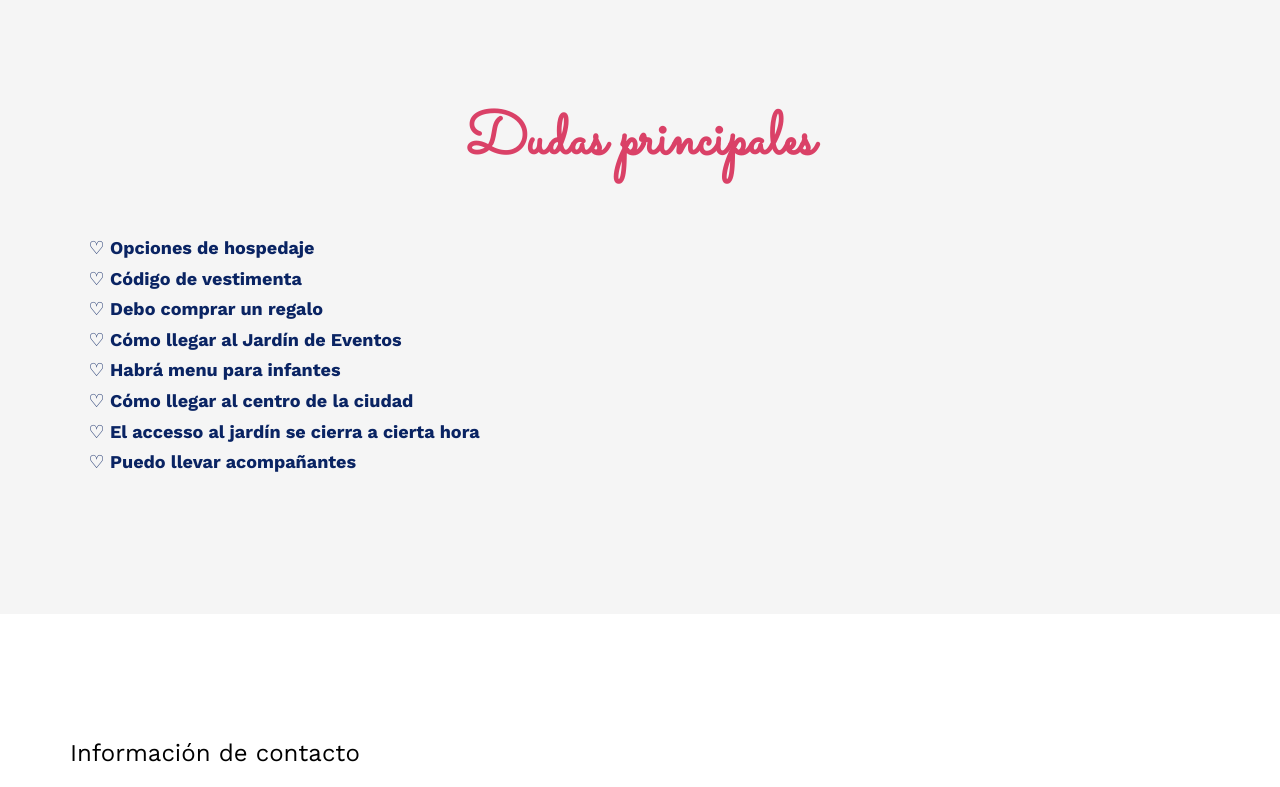
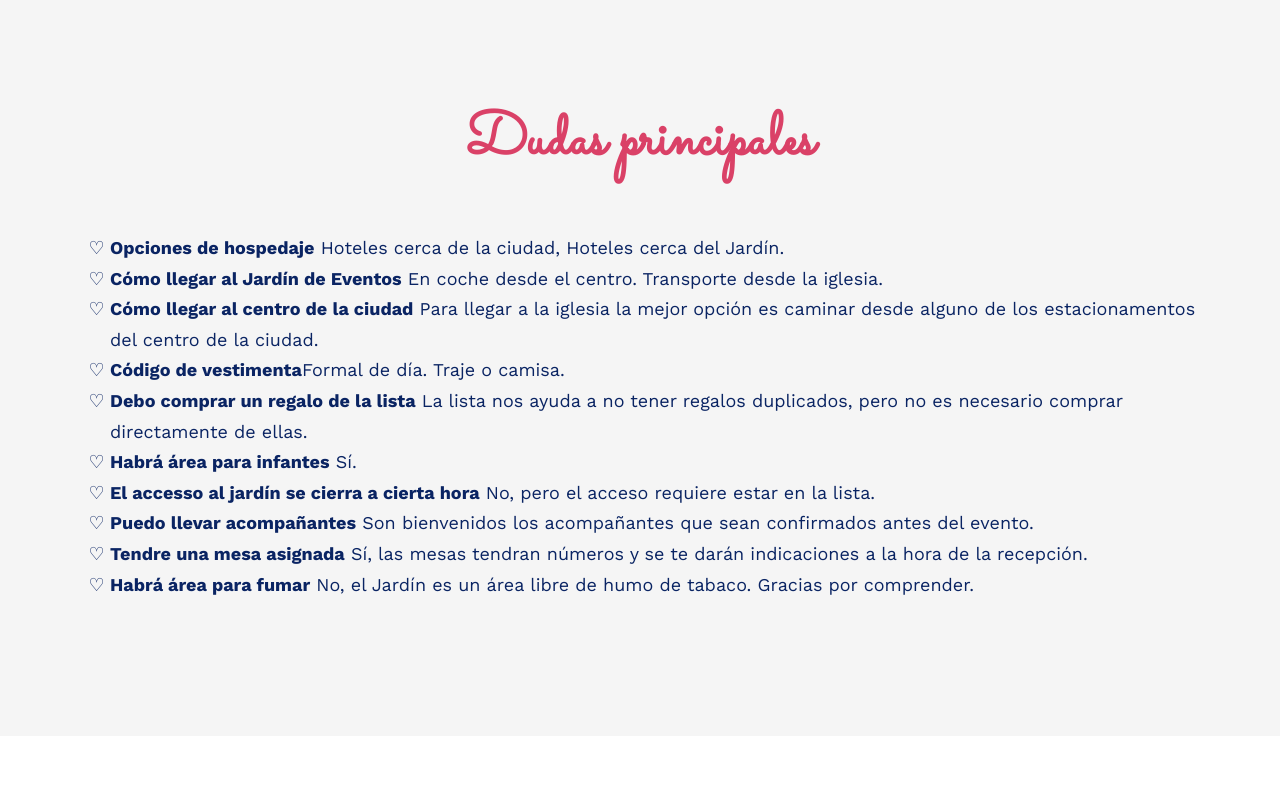
Before and after one commit to tvanessa/tvanessa.github.io, a plain HTML site: page contact.html in a window 1280 px wide. Shown: the part 629-1416 px from the top of the page. Drawn offline with nearby package versions, Linux system fonts and the light colour scheme; some packages are replaced by stand-ins of ours; no server answers; files whose address does not match are found by name.

Commit message:
fix contact page

```diff
--- a/contact.html
+++ b/contact.html
@@ -114,14 +114,16 @@
 			</div>
 			<div>
 				<ul style="list-style-type: '♡ ';">
-					<li><b>Opciones de hospedaje</b></li>
-					<li><b>Código de vestimenta</b></li>
-					<li><b>Debo comprar un regalo</b></li>
-					<li><b>Cómo llegar al Jardín de Eventos</b></li>
-					<li><b>Habrá menu para infantes</b></li>
-					<li><b>Cómo llegar al centro de la ciudad</b></li>
-					<li><b>El accesso al jardín se cierra a cierta hora</b></li>
-					<li><b>Puedo llevar acompañantes</b></li>
+					<li><b>Opciones de hospedaje</b> Hoteles cerca de la ciudad, Hoteles cerca del Jardín.</li>
+					<li><b>Cómo llegar al Jardín de Eventos</b> En coche desde el centro. Transporte desde la iglesia.</li>
+					<li><b>Cómo llegar al centro de la ciudad</b> Para llegar a la iglesia la mejor opción es caminar desde alguno de los estacionamentos del centro de la ciudad.</li>
+					<li><b>Código de vestimenta</b>Formal de día. Traje o camisa.</li>
+					<li><b>Debo comprar un regalo de la lista</b> La lista nos ayuda a no tener regalos duplicados, pero no es necesario comprar directamente de ellas.</li>
+					<li><b>Habrá área para infantes</b> Sí.</li>
+					<li><b>El accesso al jardín se cierra a cierta hora</b> No, pero el acceso requiere estar en la lista.</li>
+					<li><b>Puedo llevar acompañantes</b> Son bienvenidos los acompañantes que sean confirmados antes del evento.</li>
+					<li><b>Tendre una mesa asignada</b> Sí, las mesas tendran números y se te darán indicaciones a la hora de la recepción.</li>
+					<li><b>Habrá área para fumar</b> No, el Jardín es un área libre de humo de tabaco. Gracias por comprender.</li>
 				</ul>
 			</div>
 		</div>
```
